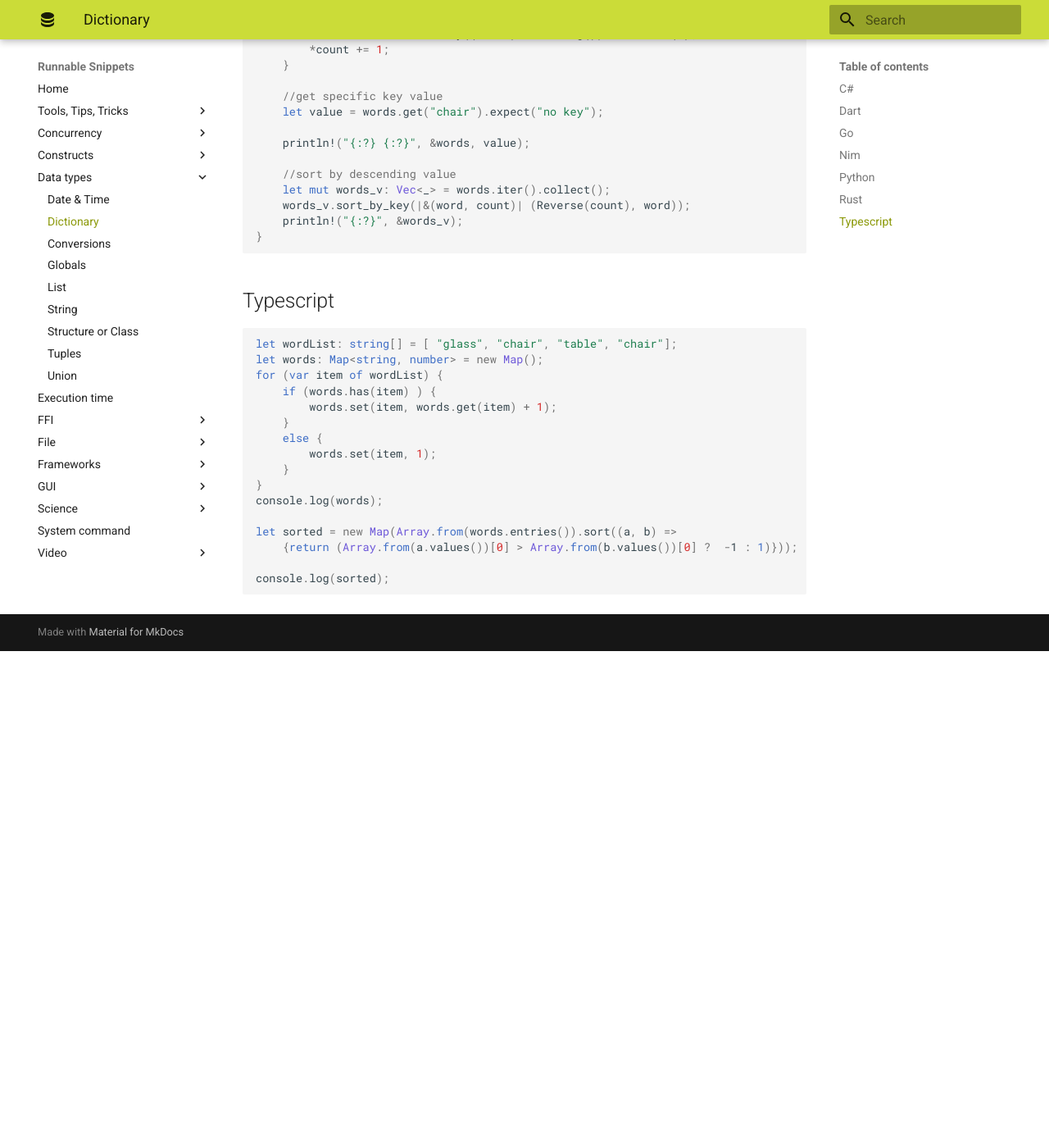
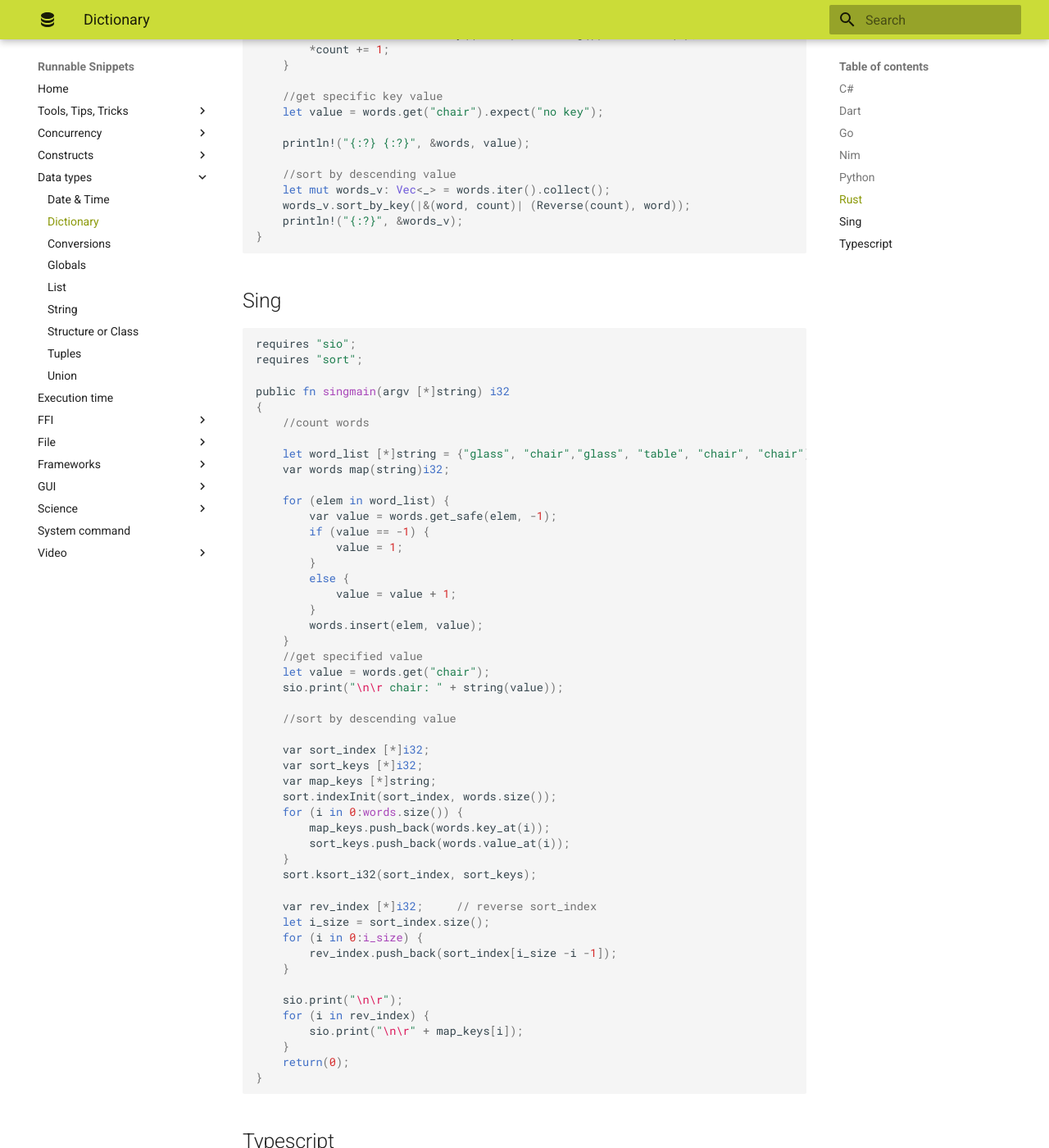
Before and after one commit to wegmarken2006/snippets_src, an MkDocs documentation site: the page built from docs/Dict.md, in a window 1280 px wide and 1400 px high, scrolled down 3738 px. Shown: the whole window at 82% size. Built offline with MkDocs 1.6.1 and Material for MkDocs 9.7.7, drawn with Linux system fonts in a browser that asks for light colours; before the commit the page ends 4532 px from its top, so only the background shows below that.

Commit message:
sing dict

````diff
--- a/docs/Dict.md
+++ b/docs/Dict.md
@@ -201,6 +201,59 @@ fn main() {
 }
 ```
 
+## Sing
+```rust
+
+requires "sio";
+requires "sort";
+
+public fn singmain(argv [*]string) i32
+{
+    //count words
+
+    let word_list [*]string = {"glass", "chair","glass", "table", "chair", "chair"};
+    var words map(string)i32;
+
+    for (elem in word_list) {
+        var value = words.get_safe(elem, -1);
+        if (value == -1) {
+            value = 1;
+        }
+        else {
+            value = value + 1;
+        }
+        words.insert(elem, value);
+    }
+    //get specified value
+    let value = words.get("chair");
+    sio.print("\n\r chair: " + string(value));
+
+    //sort by descending value
+
+    var sort_index [*]i32;
+    var sort_keys [*]i32;
+    var map_keys [*]string;
+    sort.indexInit(sort_index, words.size());
+    for (i in 0:words.size()) {
+        map_keys.push_back(words.key_at(i));
+        sort_keys.push_back(words.value_at(i));
+    }
+    sort.ksort_i32(sort_index, sort_keys);
+
+    var rev_index [*]i32;     // reverse sort_index
+    let i_size = sort_index.size();
+    for (i in 0:i_size) {
+        rev_index.push_back(sort_index[i_size -i -1]);
+    }
+
+    sio.print("\n\r");
+    for (i in rev_index) {
+        sio.print("\n\r" + map_keys[i]);
+    }
+    return(0);
+}
+```
+
 ## Typescript
 ```typescript
 
````
